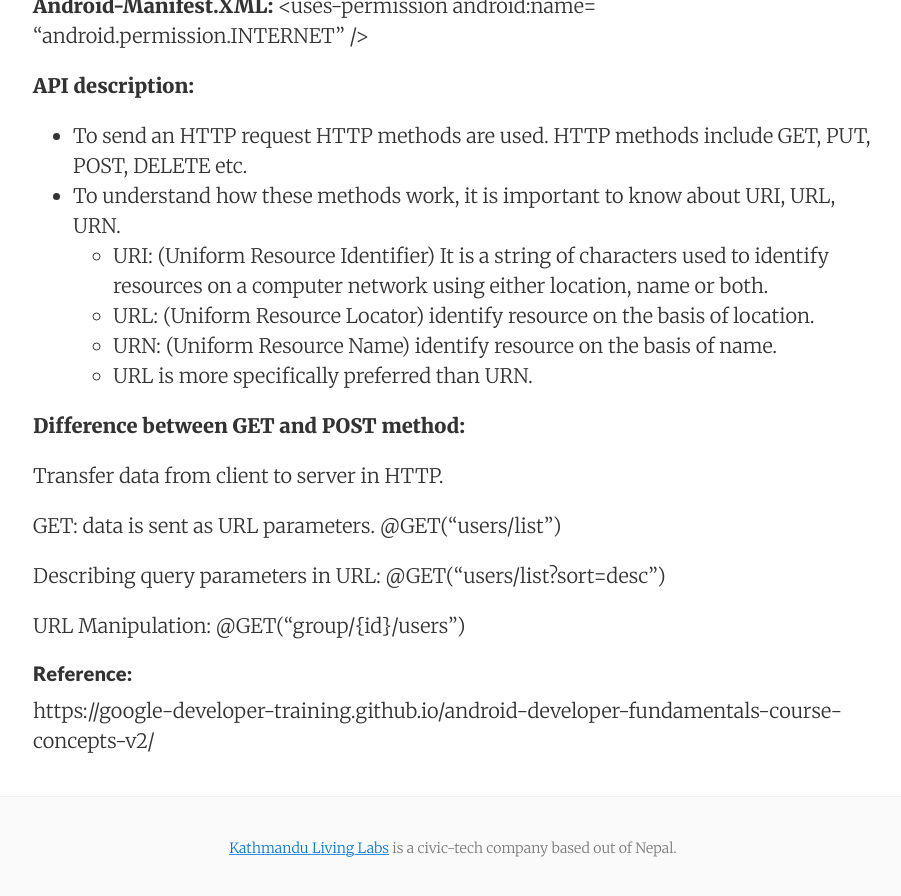
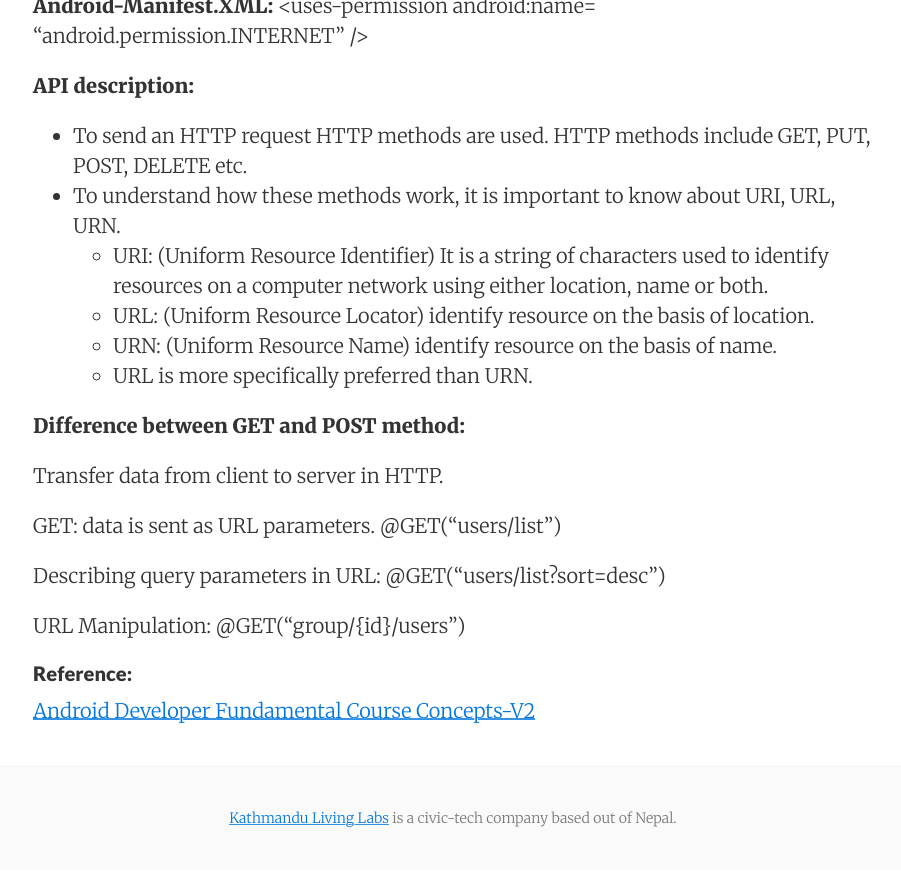
Before and after one commit to KathmanduLivingLabs/kathmandulivinglabs.github.io, a Jekyll site: the page built from _posts/2019-07-14-basics-of-android-development.md, in a window 1280 px wide and 900 px high, scrolled down 10597 px. Shown: the top 896 px of the window, without its empty margins (187-1088 px from the left). Built offline with Jekyll 4.4.1, drawn with Linux system fonts in a browser that asks for light colours; after the commit the page ends 11467 px from its top, so only the background shows below that; some of the changed lines change nothing that is shown.

Commit message:
Reference link updated

```diff
--- a/_posts/2019-07-14-basics-of-android-development.md
+++ b/_posts/2019-07-14-basics-of-android-development.md
@@ -339,4 +339,4 @@ URL Manipulation:
 
 #### Reference:
 
-https://google-developer-training.github.io/android-developer-fundamentals-course-concepts-v2/
+[Android Developer Fundamental Course Concepts-V2](https://google-developer-training.github.io/android-developer-fundamentals-course-concepts-v2/)
```
